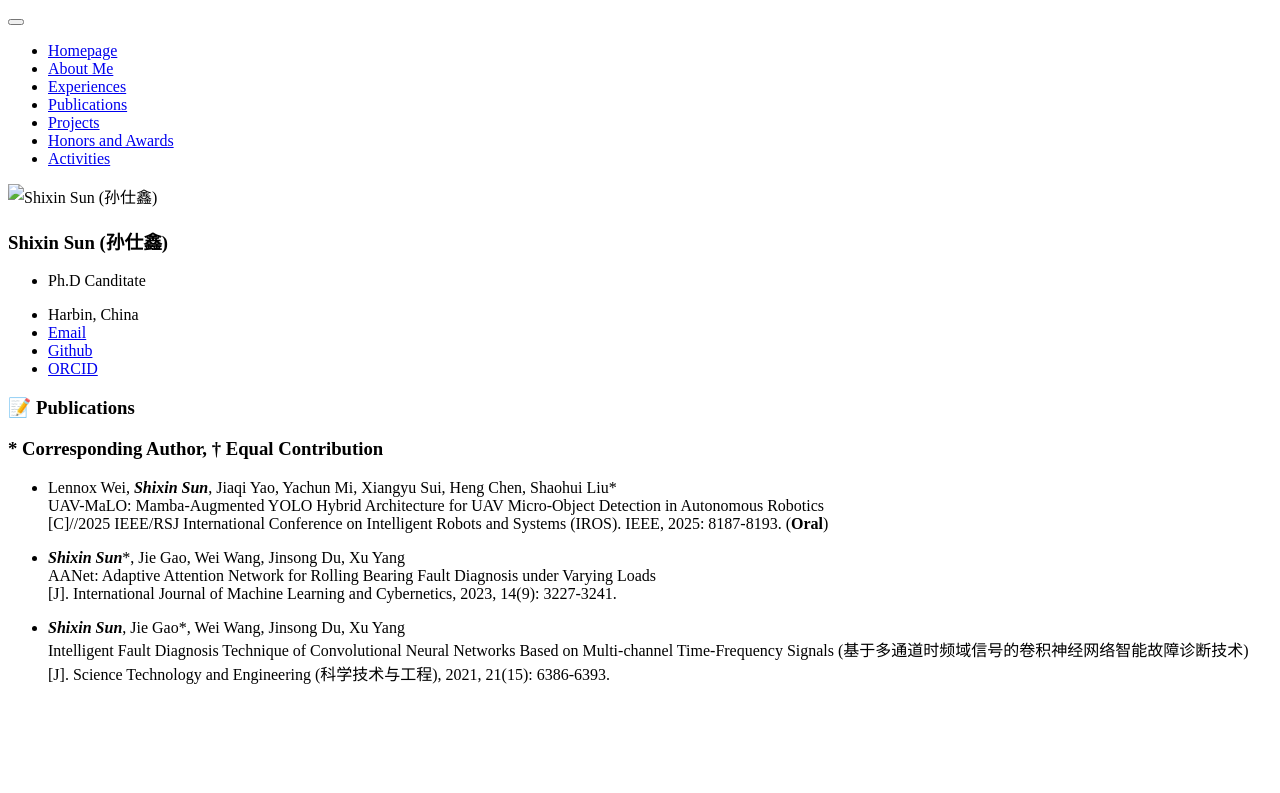
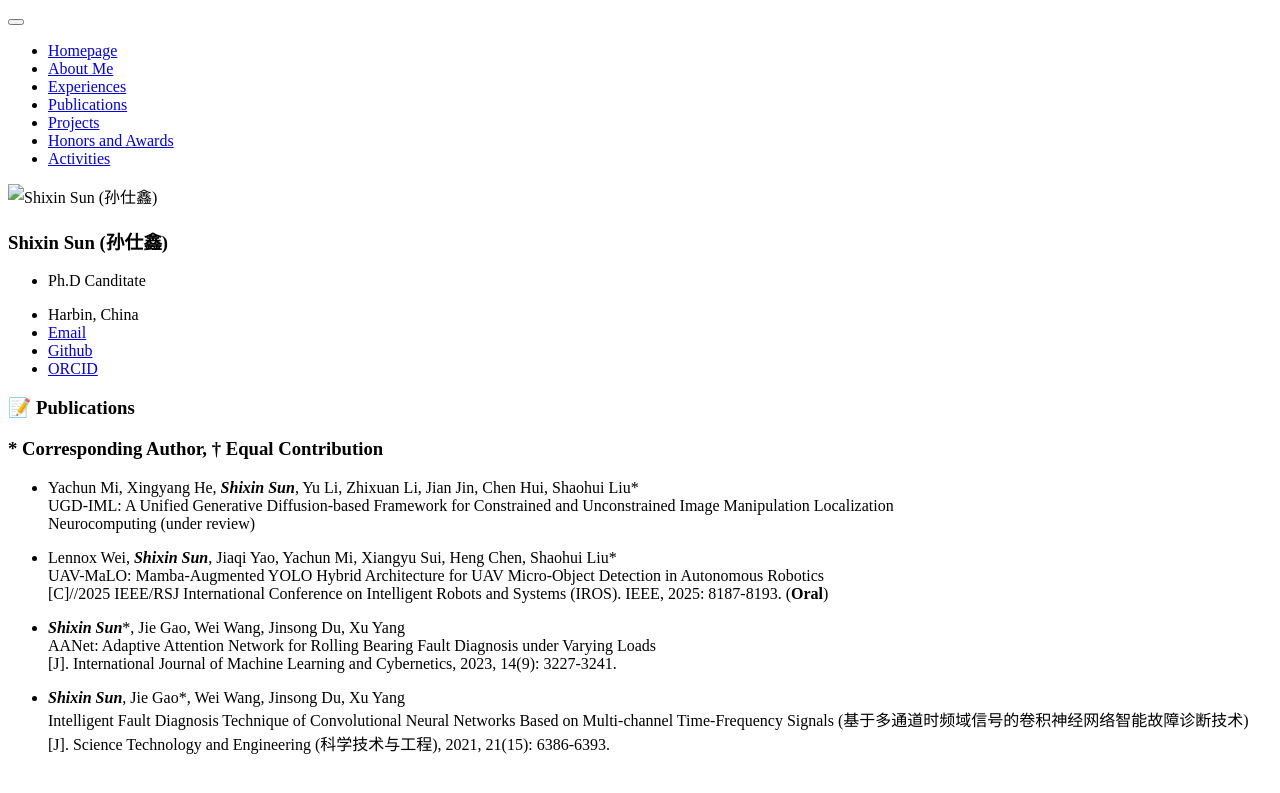
Before and after one commit to ShixinSUN94/shixinsun94.github.io, a Jekyll site: the page built from _pages/includes/3.pub.md, in a window 1280 px wide. Shown: the top 793 px of the page. Built offline with Jekyll 4.4.1, drawn with Linux system fonts in a browser that asks for light colours; our own code applies the rules of GitHub Pages for plain Markdown files.

Commit message:
Update 3.pub.md

```diff
--- a/_pages/includes/3.pub.md
+++ b/_pages/includes/3.pub.md
@@ -1,5 +1,9 @@
 # 📝 Publications
 ### * Corresponding Author, † Equal Contribution
+
+- Yachun Mi, Xingyang He, ***Shixin Sun***, Yu Li, Zhixuan Li, Jian Jin, Chen Hui, Shaohui Liu*
+  UGD-IML: A Unified Generative Diffusion-based Framework for Constrained and Unconstrained Image Manipulation Localization
+  Neurocomputing (under review)
 
 - Lennox Wei, ***Shixin Sun***, Jiaqi Yao, Yachun Mi, Xiangyu Sui, Heng Chen, Shaohui Liu*
   UAV-MaLO: Mamba-Augmented YOLO Hybrid Architecture for UAV Micro-Object Detection in Autonomous Robotics
```
